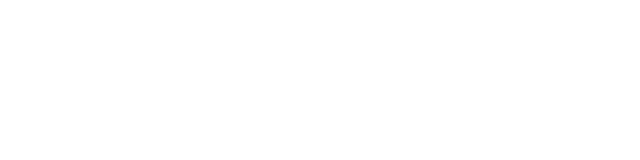
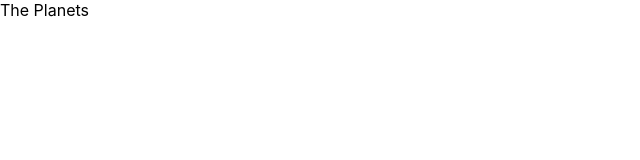
Before and after one commit to jianninetorres/planets, a Next.js app: page / in a window 1280 px wide. Shown: the top 160 px of the page, without its empty margins (0-640 px from the left). Built offline with nearby package versions, Linux system fonts and the light colour scheme.

Commit message:
Start Nav component

```diff
--- /dev/null
+++ b/components/Nav.tsx
@@ -0,0 +1,5 @@
+const Nav = () => {
+  return <nav>The Planets</nav>;
+};
+
+export default Nav;
--- a/pages/index.tsx
+++ b/pages/index.tsx
@@ -1,10 +1,19 @@
 import type { NextPage } from "next";
-// import Head from 'next/head'
+import Head from "next/head";
+import Nav from "../components/Nav";
 // import Image from 'next/image'
 // import styles from '../styles/Home.module.css'
 
 const Home: NextPage = () => {
-  return <div className=""></div>;
+  return (
+    <div className="">
+      <Head>
+        <title>Home</title>
+        <meta name="viewport" content="initial-scale=1.0, width=device-width" />
+      </Head>
+      <Nav />
+    </div>
+  );
 };
 
 export default Home;
```
